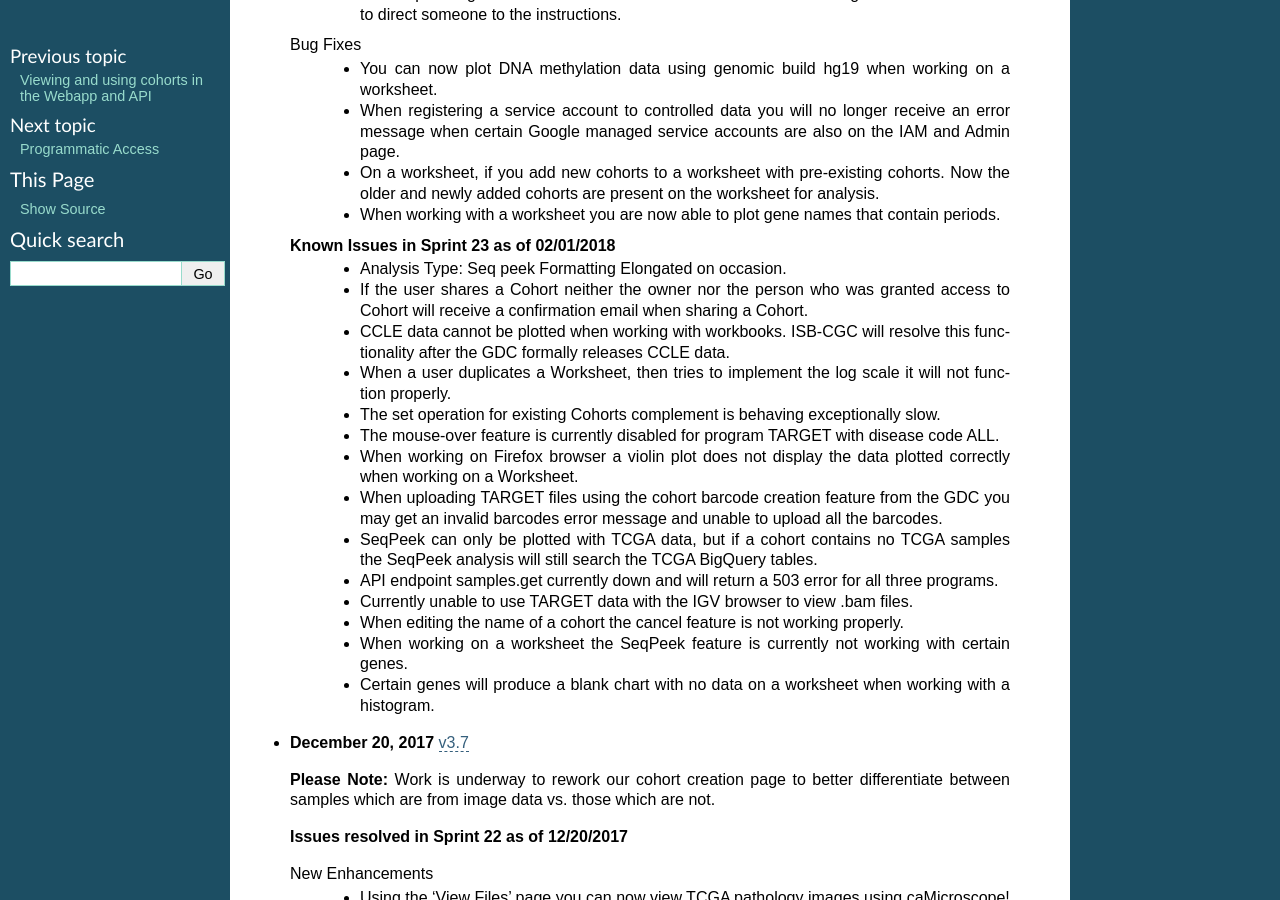
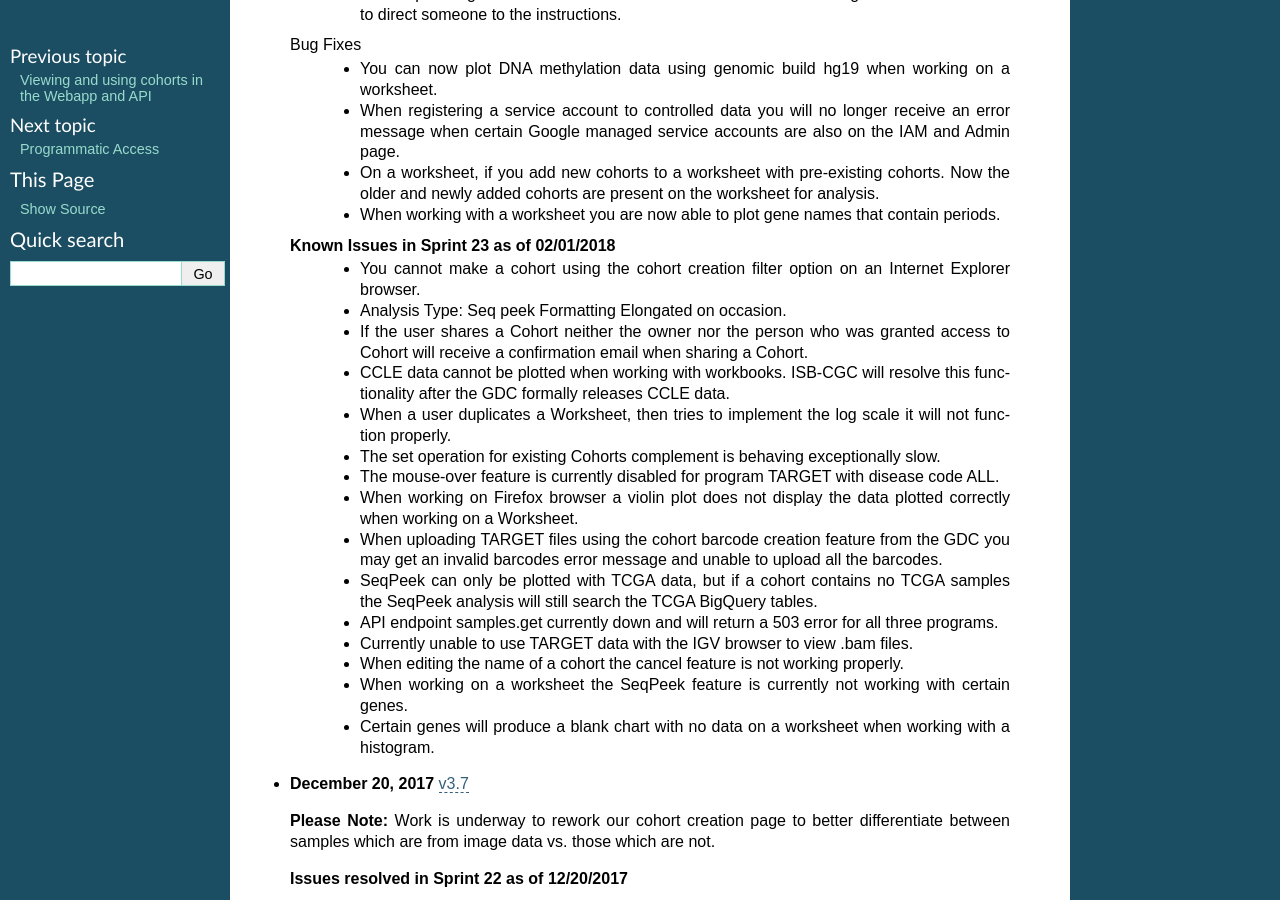
Before and after one commit to isb-cgc/readthedocs, a Sphinx documentation site: the page built from docs/source/sections/webapp/releases.rst, in a window 1280 px wide and 900 px high, scrolled down 388 px. Built offline with Sphinx 7.4.7, drawn with Linux system fonts in a browser that asks for light colours; pages that are not in the unit, such as notebooks, are missing from menus.

Commit message:
add no cohort creation on IE

```diff
--- a/docs/source/sections/webapp/releases.rst
+++ b/docs/source/sections/webapp/releases.rst
@@ -21,6 +21,7 @@ Web-App Release Notes
   - When working with a worksheet you are now able to plot gene names that contain periods.
 
  **Known Issues in Sprint 23 as of 02/01/2018**
+  - You cannot make a cohort using the cohort creation filter option on an Internet Explorer browser.
   - Analysis Type: Seq peek Formatting Elongated on occasion.
   - If the user shares a Cohort neither the owner nor the person who was granted access to Cohort will receive a confirmation email when sharing a Cohort.
   - CCLE data cannot be plotted when working with workbooks.  ISB-CGC will resolve this functionality after the GDC formally releases CCLE data.
```
